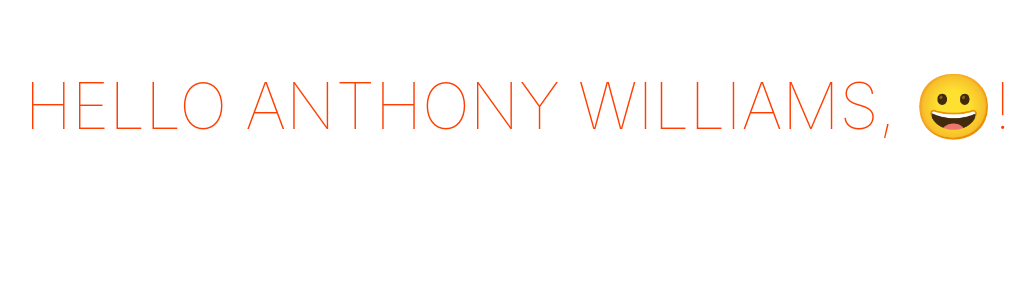
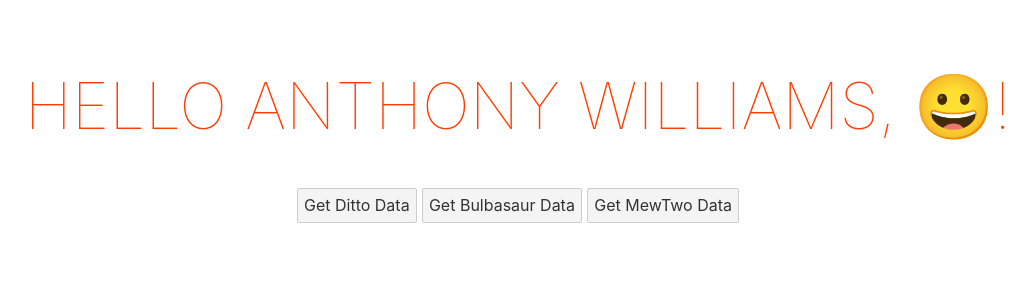
Before and after one commit to Wolven531/svelte-temp, a Svelte app: page / in a window 1280 px wide. Shown: the top 300 px of the page, without its empty margins (122-1157 px from the left). Built offline with nearby package versions, Linux system fonts and the light colour scheme.

Commit message:
Add pokemon buttons

```diff
--- a/src/App.svelte
+++ b/src/App.svelte
@@ -1,9 +1,102 @@
-<script lang="ts">
+<script lang="ts" crossorigin="anonymous">
 	export let name: string
+
+	let lastSearched: string
+	let pokePromise: Promise<Record<string, any>>
+
+	const getPokemon = async (poke: string): Promise<Record<string, any>> => {
+		const res = await fetch(`https://pokeapi.co/api/v2/pokemon/${poke}`)
+		const data = await res.json()
+
+		if (res.ok) {
+			return data
+		}
+
+		throw new Error(data)
+	}
+
+	const handleClick = (poke: string) => {
+		if (lastSearched === poke) {
+			return
+		}
+
+		lastSearched = poke
+		pokePromise = getPokemon(poke)
+	}
+
+	// const getCountryData = async (): Promise<string> => {
+	// 	const country = 'afghanistan'
+	// 	const res = await fetch(
+	// 		// `//www.cia.gov/the-world-factbook/countries/${country}`
+	// 		// `http://www.morsecode-api.de/encode?string=${country}`,
+	// 		`http://morsecodeapi.herokuapp.com/encode?string=${country}`,
+	// 		{
+	// 			// credentials: 'omit',
+	// 			// headers: {
+	// 			// 	crossorigin: 'anonymous',
+	// 			// },
+	// 			headers: {
+	// 				'Content-Type': 'application/json; charset=utf-8',
+	// 				// 'Content-Type': 'application/x-www-form-urlencoded'
+	// 			},
+	// 		}
+	// 	)
+	// 	const text = await res.text()
+
+	// 	if (res.ok) {
+	// 		return text
+	// 	}
+
+	// 	throw new Error(text)
+	// }
+
+	// let promise = getCountryData()
+
+	// const handleClick = () => {
+	// 	promise = getCountryData()
+	// }
 </script>
 
 <main>
 	<h1>Hello {name}!</h1>
+
+	<button
+		on:click={() => {
+			handleClick('ditto')
+		}}
+		disabled={lastSearched === 'ditto'}
+	>
+		Get Ditto Data
+	</button>
+	<button
+		on:click={() => {
+			handleClick('bulbasaur')
+		}}
+		disabled={lastSearched === 'bulbasaur'}
+	>
+		Get Bulbasaur Data
+	</button>
+	<button
+		on:click={() => {
+			handleClick('mewtwo')
+		}}
+		disabled={lastSearched === 'mewtwo'}
+	>
+		Get MewTwo Data
+	</button>
+
+	{#if pokePromise}
+		{#await pokePromise}
+			<p>...waiting</p>
+		{:then pokeData}
+			<p>The poke data for {lastSearched}</p>
+			<textarea cols="80" rows="25"
+				>{JSON.stringify(pokeData, null, 4)}</textarea
+			>
+		{:catch error}
+			<p class="err">{error.message}</p>
+		{/await}
+	{/if}
 </main>
 
 <style>
@@ -21,6 +114,17 @@
 		text-align: center;
 	}
 
+	textarea {
+		font-family: 'Courier New', Courier, monospace;
+		white-space: pre;
+		overflow-wrap: normal;
+		overflow-x: scroll;
+	}
+
+	.err {
+		color: #f00;
+	}
+
 	@media (min-width: 640px) {
 		main {
 			max-width: none;
```
